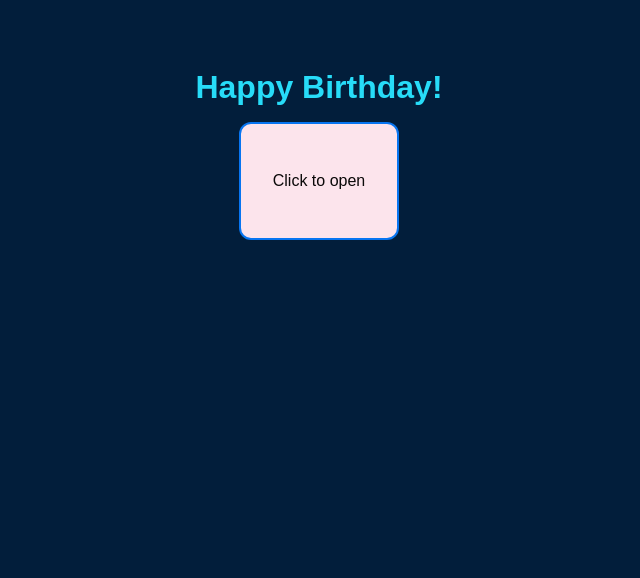
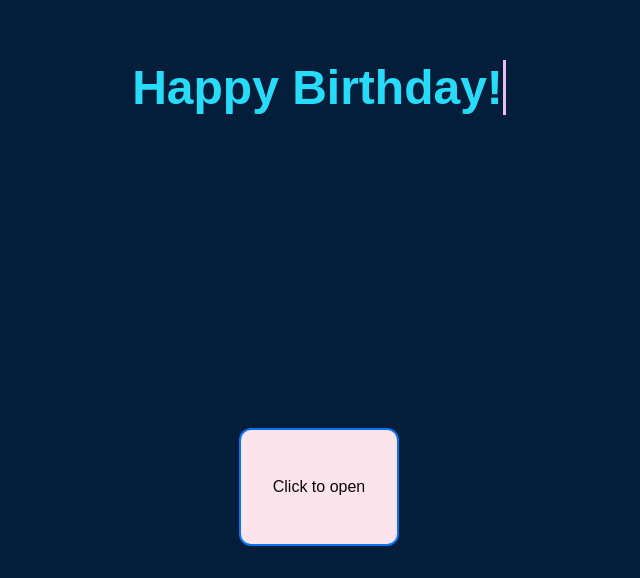
Before and after one commit to fredmallin/birthday, a React (Vite) app in the folder my-app/: page / in a window 1280 px wide. Shown: the part 286-864 px from the top of the page, without its empty margins (321-961 px from the left). Built offline with nearby package versions, Linux system fonts and the light colour scheme.

Commit message:
initialize my project

```diff
--- a/my-app/src/App.css
+++ b/my-app/src/App.css
@@ -360,3 +360,21 @@ button:hover {
     transform: translateY(0);
   }
 }
+
+/* Typing animation */
+.typing-text {
+  color: white;
+  font-size: 3rem;
+  overflow: hidden;
+  white-space: nowrap;
+  border-right: 3px solid #ffccff;
+  width: fit-content;
+  margin: auto;
+  animation: blink 0.7s infinite;
+}
+
+@keyframes blink {
+  50% {
+    border-color: transparent;
+  }
+}
--- a/my-app/src/pages/Home.jsx
+++ b/my-app/src/pages/Home.jsx
@@ -1,11 +1,30 @@
 import { useNavigate } from "react-router-dom";
+import { useEffect, useState } from "react";
 
 function Home() {
   const navigate = useNavigate();
 
+  const text = "Happy Birthday!";
+  const [displayText, setDisplayText] = useState("");
+
+  useEffect(() => {
+    let index = 0;
+
+    const interval = setInterval(() => {
+      setDisplayText(text.slice(0, index + 1));
+      index++;
+
+      if (index === text.length) {
+        clearInterval(interval);
+      }
+    }, 150);
+
+    return () => clearInterval(interval);
+  }, []);
+
   return (
     <div className="envelope-page">
-      <h1>Happy Birthday!</h1>
+      <h1 className="typing-text">{displayText}</h1>
 
       <div className="envelope" onClick={() => navigate("/hero")}>
         <div className="seal"></div>
--- a/my-app/src/pages/MusicPage.jsx
+++ b/my-app/src/pages/MusicPage.jsx
@@ -9,13 +9,15 @@ function MusicPage() {
 
       <h2>Song that reminds me of you</h2>
 
-      <iframe
-        width="100%"
-        height="300"
-        src="https://www.youtube.com/embed/gyCPkNBz918?autoplay=1&mute=1"
-        title="Birthday"
-        allowFullScreen
-      ></iframe>
+   <iframe
+  width="100%"
+  height="300"
+  src="https://www.youtube.com/embed/TMcl90dbLjA"
+  title="Music"
+  frameBorder="0"
+  allow="autoplay; encrypted-media; picture-in-picture"
+  allowFullScreen
+></iframe>
     </div>
   );
 }
```
